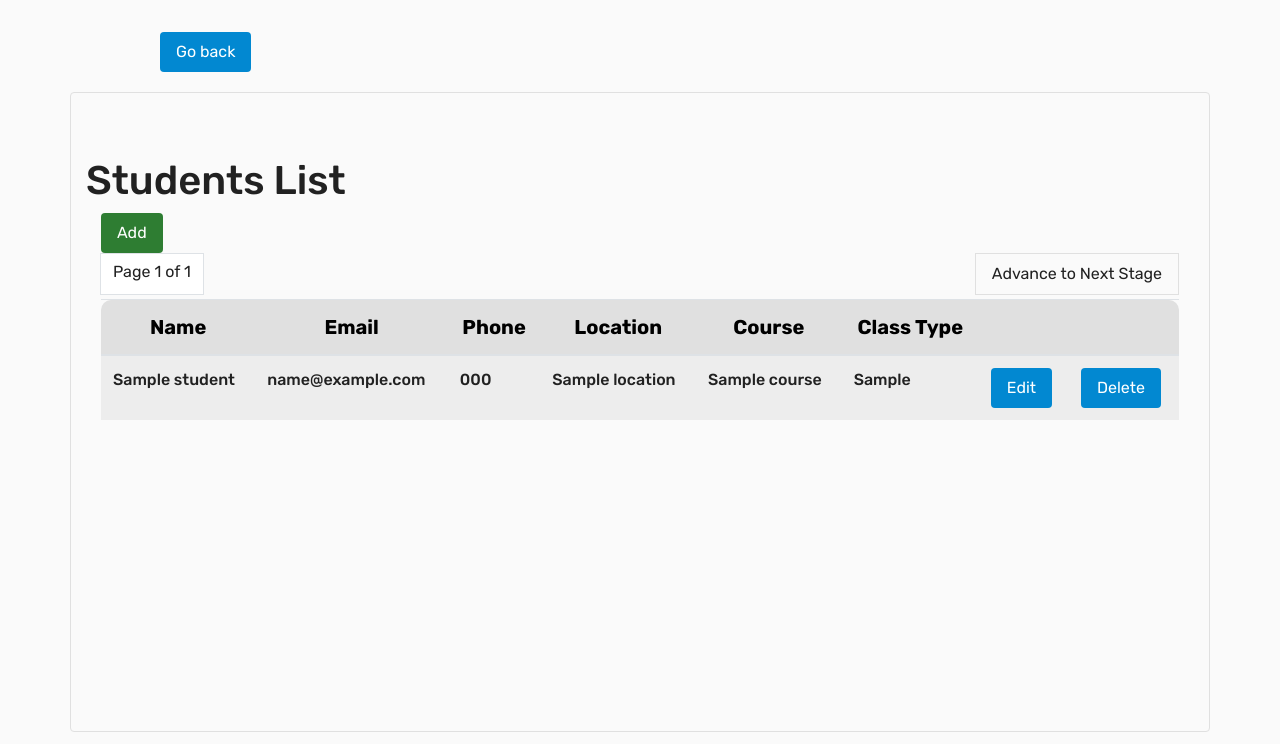
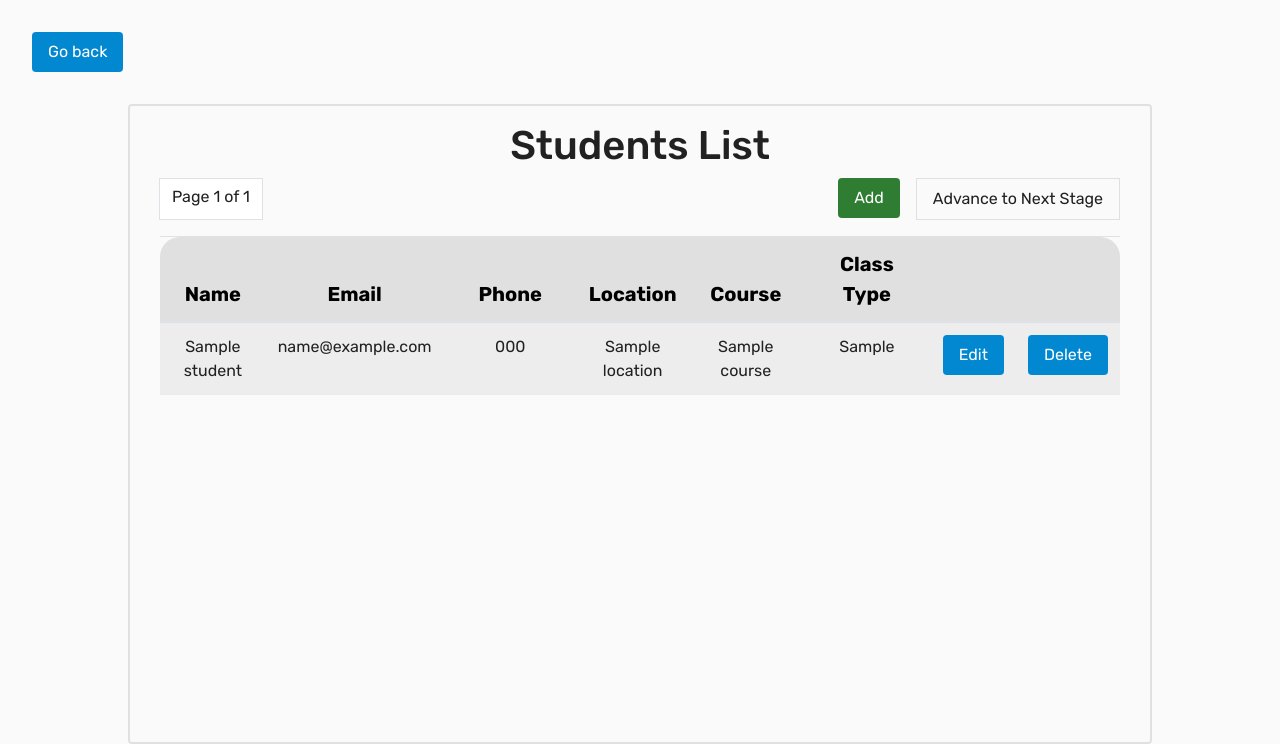
Before and after one commit to Quicco/CS50-Final-Project, a Flask app: template flaskr/templates/course_class/student-list.html in a window 1280 px wide. Shown: the part 80-824 px from the top of the page. Run offline with Flask 3, Linux system fonts and the light colour scheme; the template is opened without the code that fills it: most values are stand-ins (such as "Sample title", 1, 10 or a date in 2020).

Commit message:
Update list routes and pagination

```diff
--- a/flaskr/app.py
+++ b/flaskr/app.py
@@ -60,7 +60,7 @@ def fetch_students(class_id, page):
         students = [dict(row) for row in results]
 
         # Pagination
-        per_page = 12
+        per_page = 8
         start = (page - 1) * per_page
         end = start + per_page
         total_pages = (len(students) + per_page - 1) // per_page
@@ -171,8 +171,7 @@ def student_list():
         class_id = request.form.get("class_id")
 
         if not class_id:
-            # TODO Error message
-            print("ERROR - NO CLASS ID!")
+            return redirect("/homepage")
 
         if "action" in request.form and request.form.get("action") == "Select":
             return select_class(class_id)
@@ -206,30 +205,23 @@ def advance():
         )
 
 
-@app.route("/list")
+@app.route("/list", methods=["GET", "POST"])
 def list():
-    class_id = request.args.get("class_id")
+    print("HELLOOOOOOO")
+    if request.method == "POST":
+        class_id = request.form.get("class_id")
+        print("CLASS ID IS HERE --> ", class_id)
+    else:
+        class_id = request.args.get("class_id")
 
     if not class_id:
         # TODO Error message
         print("ERROR - NO CLASS ID!")
 
     con, cur = connect_to_db()
-
     try:
-        query = """SELECT * FROM student WHERE class_id = (?);"""
-        cur.execute(query, (class_id,))
-        results = cur.fetchall()
-        students = [dict(row) for row in results]
-
-        # Pagination
         page = request.args.get("page", 1, type=int)
-        per_page = 12
-        start = (page - 1) * per_page
-        end = start + per_page
-        total_pages = (len(students) + per_page - 1) // per_page
-        students_per_page = students[start:end]
-
+        students, students_per_page, total_pages = fetch_students(class_id, page)
         return render_template(
             "course_class/student-list.html",
             students=students,
--- a/flaskr/static/styles/style.css
+++ b/flaskr/static/styles/style.css
@@ -75,12 +75,13 @@ input[type="submit"]:hover {
 
 /* --- Main Page Styling ---*/
 main {
-  border: 1px solid var(--border-clr);
+  border: 2px solid var(--border-clr);
   border-radius: 4px;
-  padding: 4rem;
-  margin: 20px auto;
+  padding: 1rem;
+  margin: 0px auto;
   max-width: 80%;
   height: 80%;
+  text-align: center;
 }
 
 ul {
@@ -88,36 +89,32 @@ ul {
 }
 
 /* --- Table styling --- */
-#table {
-  overflow-x:auto;
-  overflow-y: auto;
+table {
+  margin-top: 1rem;
 }
 
 th:first-child {
-  border-top-left-radius: 10px;
+  border-top-left-radius: 20px;
 }
 th:last-child {
-  border-top-right-radius: 10px;
+  border-top-right-radius: 20px;
 }
 
 thead {
   background-color: var(--border-clr);
-  border-radius: 10px;
+  border-top: none;
   font-size: 1.25rem;
   color: #000;
   text-align: center;
-  vertical-align: center;
   width: 100%;
 }
 
-tr {
-  font-weight: 500;
+td, th {
+  word-wrap: break-word;
 }
 
-.table-text {
-  text-align: center;
-  padding: 2rem;
-  margin: 50px;
+tr {
+  font-weight: 400;
 }
 
 #select-btn {
@@ -125,8 +122,7 @@ tr {
 }
 /* --- Students List Page --- */
 .back-btn {
-  margin-top: 2rem;
-  margin-left: 10rem;
+ margin: 2rem;
 }
 
 .add-btn {
@@ -148,7 +144,11 @@ tr {
 .options {
   display: flex;
   justify-content: space-between;
-  margin-bottom: .25rem;
+}
+
+.student-options {
+  display: flex;
+  gap: 1rem;
 }
 
 .pagination {
--- a/flaskr/templates/course_class/homepage.html
+++ b/flaskr/templates/course_class/homepage.html
@@ -22,13 +22,13 @@
 </header>
 
 {% endblock %}
-<main class="container">
+<main class="container-fluid">
 
 {% if classes %}
 <h2>Ongoing classes</h2>
-<ul>
+<ul class="container">
   <li>
-    <table class="table table-striped table-hover">
+    <table class="table-responsive table table-striped table-hover">
       <thead >
         <tr>
           <th>Course</th>
@@ -42,7 +42,7 @@
           </thead>
           <tbody>
         {% for class in classes %}
-        <tr class="table-text">
+        <tr>
           <td>{{ class['course'] }}</td>
           <td>{{ class['class_type'] }}</td>
           <td>{{ class['time_slot'] }}</td>
@@ -82,6 +82,7 @@
 </select>
 <input name="action" id="select-btn" type="submit" value="Select">
 <input name="action" id="select-btn" type="submit" value="Unarchive">
+
 </form>
 
 {% endif %}
--- a/flaskr/templates/course_class/student-list.html
+++ b/flaskr/templates/course_class/student-list.html
@@ -10,7 +10,7 @@
 <!--Go back to the homepage-->
 {% block return %}
   {% if promotion_view %}
-  <form action="/student_list" method="post">
+  <form action="/list" method="post">
     <input name="class_id" type="hidden" value="{{ class_id }}" />
     <input class="back-btn" type="submit" value="Go back">
   </form>
@@ -21,19 +21,11 @@
   {% endif %}
 {% endblock %}
 
-<main class="container">
+<main class="container-fluid">
 <h1>Students List</h1>
 
 
 <ul class="container">
-  {% if students|length < 24 %}
-  <form action="/add_student" method="post">
-    <input name="class_id" type="hidden" value="{{ class_id }}" />
-    <input name="page" type="hidden" value="{{ page }}" />
-    <button class="add-btn">Add</button>
-  </form>
-  {% endif %}
-
   {% if students_per_page %}
   <div class="options">
     <div class="pagination">
@@ -45,6 +37,15 @@
         <a class="next-btn page-link" href="{{ url_for('list', page=page+1, class_id=class_id) }}">Next</a>
       {% endif %}
       </div>
+
+      <div class="student-options">
+        {% if students|length < 24 %}
+        <form action="/add_student" method="post">
+          <input name="class_id" type="hidden" value="{{ class_id }}" />
+          <input name="page" type="hidden" value="{{ page }}" />
+          <button class="add-btn">Add</button>
+        </form>
+        {% endif %}
 
         <!-- Promotion Button-->
        {% if promotion_view %}
@@ -58,23 +59,23 @@
          <input type="submit" id="advance-btn" value="Advance to Next Stage">
        </form>
        {% endif %}
-
+      </div>
   </div>
 
-
+  <!--Table containing all students from a specific class-->
   <li>
-    <table class="table table-striped table-hover">
+    <table class="table-responsive table table-striped table-hover">
       <thead>
         <tr>
           {% if promotion_view %}
           <th></th>
           {% endif %}
-          <th>Name</th>
+          <th class="col-md-2">Name</th>
           <th>Email</th>
-          <th>Phone</th>
+          <th class="col-md-3">Phone</th>
           <th>Location</th>
-          <th>Course</th>
-          <th>Class Type</th>
+          <th class="col-md-2">Course</th>
+          <th class="col-md-3">Class Type</th>
           <th></th>
           <th></th>
         </tr>
--- a/flaskr/templates/user_feedback/confirm-add.html
+++ b/flaskr/templates/user_feedback/confirm-add.html
@@ -5,7 +5,7 @@
 {{ msg }}
 THIS IS THE CLASS ID: {{ class_id }}
 
-<form action="/student_list" method="post">
+<form action="/list" method="post">
   <input type="hidden" name="class_id" value="{{ class_id }}">
   <input type="submit" value="Go back">
 </form>
--- a/flaskr/templates/user_feedback/confirm-delete.html
+++ b/flaskr/templates/user_feedback/confirm-delete.html
@@ -4,7 +4,7 @@
 
 {{ msg }}
 
-<form action="/student_list" method="post">
+<form action="/list" method="post">
   <input type="hidden" name="class_id" value="{{ class_id }}">
   <input type="submit" value="Go back">
 </form>
--- a/flaskr/templates/user_feedback/confirm-edit.html
+++ b/flaskr/templates/user_feedback/confirm-edit.html
@@ -4,7 +4,7 @@
 
 <h3>{{ msg }}</h3>
 
-<form action="/student_list" method="post">
+<form action="/list" method="post">
   <input type="hidden" name="class_id" value="{{ class_id }}">
   <input type="submit" value="Go back">
 </form>
```
Also changed, not shown: flaskr/static/scripts/scripts.js (line endings or trailing spaces). Lines whose indentation alone changed are shown as unchanged.
